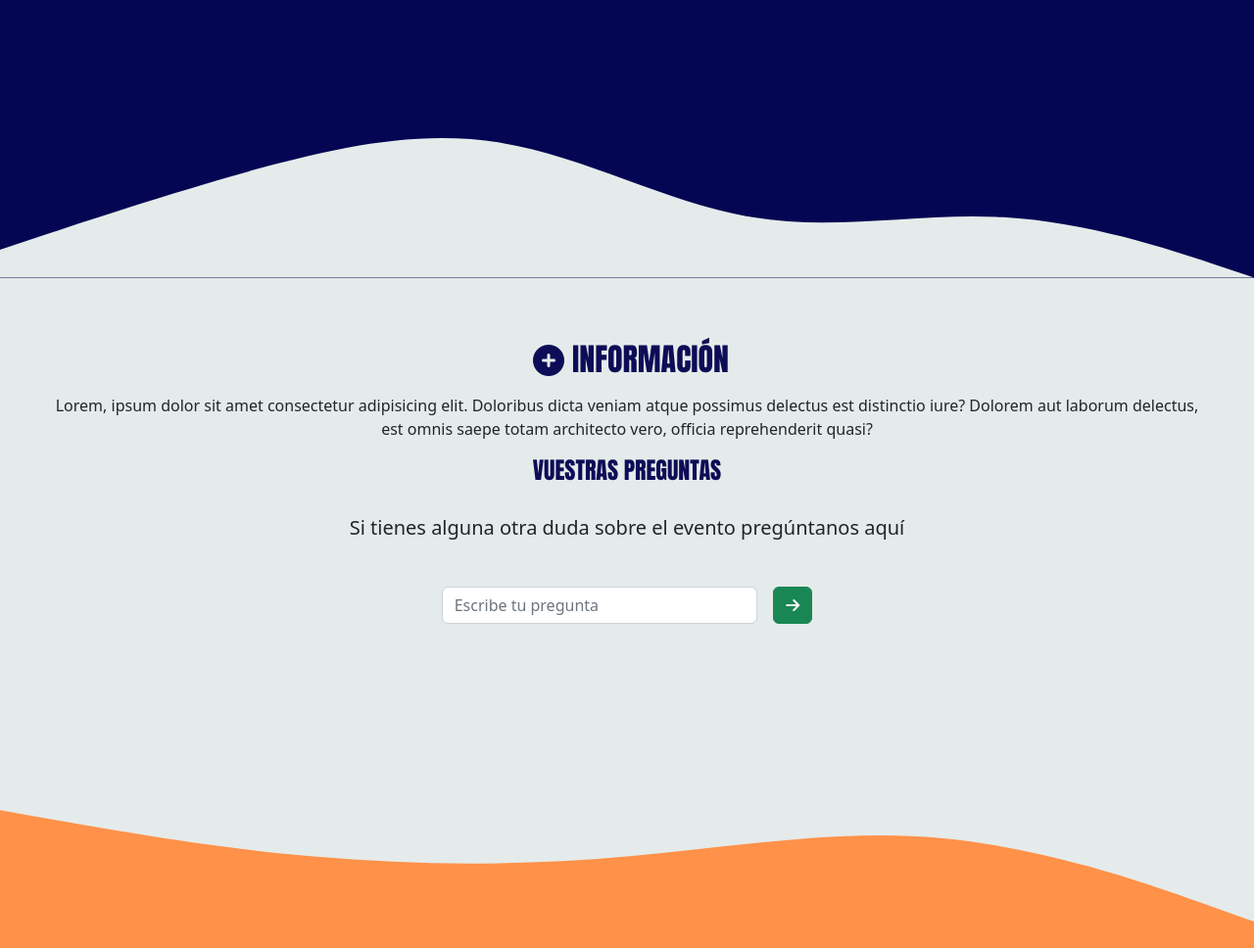
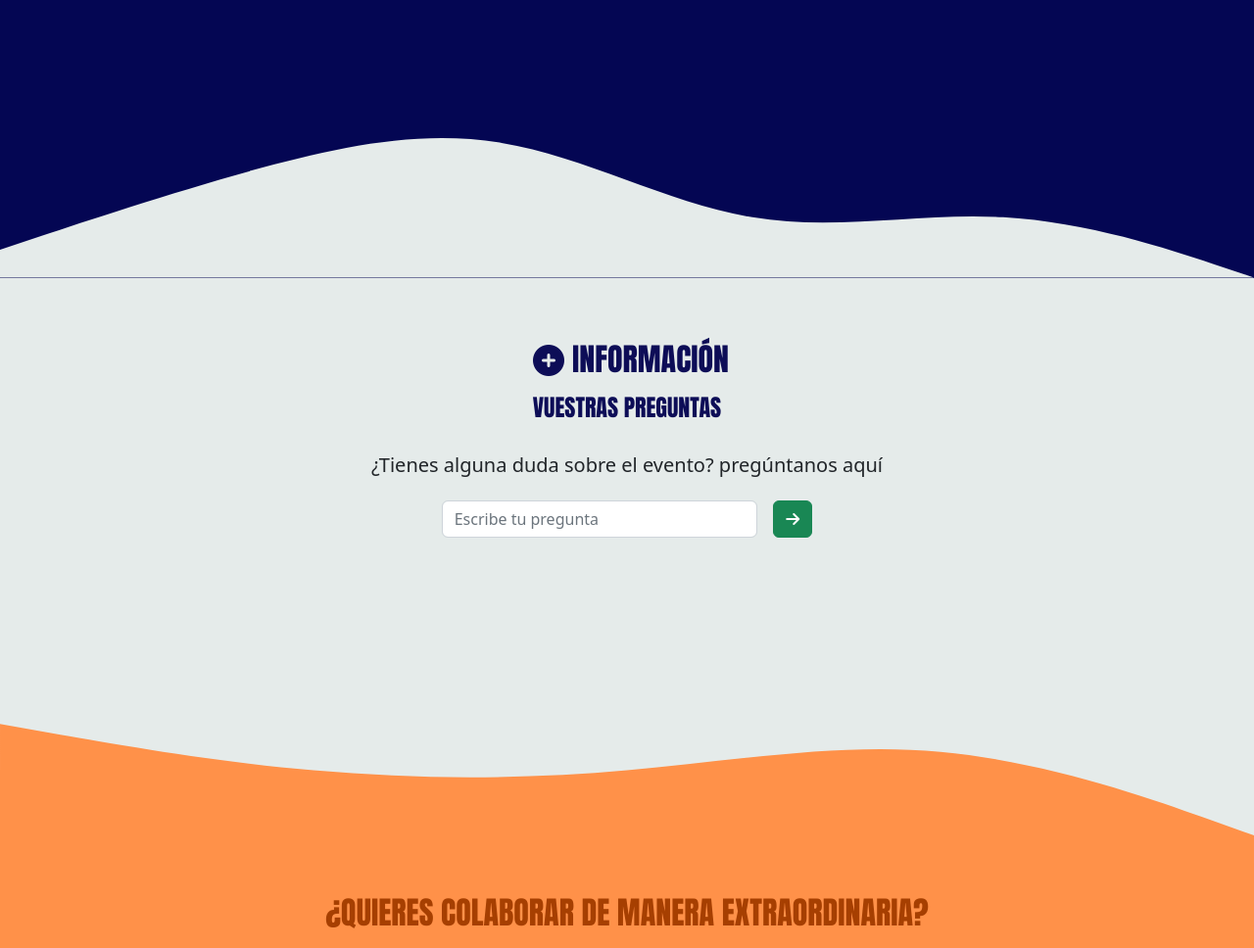
Before and after one commit to Karlos4T/Web_ELArrastre, a PHP site: page /src/front/ in a window 1280 px wide. Shown: the part 2166-3134 px from the top of the page at 98% size. Run offline with PHP 8.4, Linux system fonts and the light colour scheme; the visitor is signed in with stand-in values (Sample User, id 1); tables that the repository leaves empty or names only in its code hold one stand-in row (values such as "Sample post"); some libraries are stand-ins or nearby versions.

Commit message:
ready to push

```diff
--- a/src/back/hostconnect.php
+++ b/src/back/hostconnect.php
@@ -11,10 +11,9 @@ function hostConnect()
     $local_key = constant("DB_LOCAL_PASSWORD");
     $local_db = constant("DB_LOCAL_DB");
 
+    //$con = mysqli_connect($host_host, $host_user, $host_key, $host_db);
     $con = mysqli_connect($local_host, $local_user, $local_key, $local_db);
     if (!$con)
-        $con = mysqli_connect($host_host, $host_user, $host_key, $host_db);
-        if (!$con)
             die("Error de conexión: " . mysqli_connect_error());
     return $con;
 }
--- a/src/front/info.php
+++ b/src/front/info.php
@@ -1,6 +1,6 @@
 <div id="info" class="p-2 p-md-5">
     <h2 class="impact text-center my-3 t-blue"><i class="fa-solid fa-circle-plus mx-2"></i>INFORMACIÓN</h2>
-    <div>
+    <div class="d-none">
         <p class="text-center">Lorem, ipsum dolor sit amet consectetur adipisicing elit. Doloribus dicta veniam atque possimus delectus est distinctio iure? Dolorem aut laborum delectus, est omnis saepe totam architecto vero, officia reprehenderit quasi?</p>
     </div>
     <h4 class="impact text-center my-3 t-blue">VUESTRAS PREGUNTAS</h4>
@@ -10,15 +10,17 @@
         while ($row = mysqli_fetch_array($questions))
         {
             ?>
-            <div class="question-card w-auto p-3 text-center">
-                <div class="h5 impact my-2"><?php echo ($row["question"]);?></div>
-                <div class="h6"><?php echo ($row["answer"]); ?></div>
+            <div class="col-12 col-md-6 col-lg-4 m-3">
+                <div class="question-card w-auto p-3 text-center">
+                    <div class="h5 impact my-2"><?php echo ($row["question"]);?></div>
+                    <div class="h6"><?php echo ($row["answer"]); ?></div>
+                </div>
             </div>
             <?php
         }
         ?>
     </div>
-    <h5 class="text-center my-3 mb-5">Si tienes alguna otra duda sobre el evento pregúntanos aquí</h5>
+    <h5 class="text-center mt-3 mb-4">¿Tienes alguna duda sobre el evento? pregúntanos aquí</h5>
     <form action="../back/send_data.php" method="POST" class="d-flex justify-content-center">
         <input type="hidden" name="post-question">
         <div class="d-flex col-12 col-md-6 col-lg-4">
```
